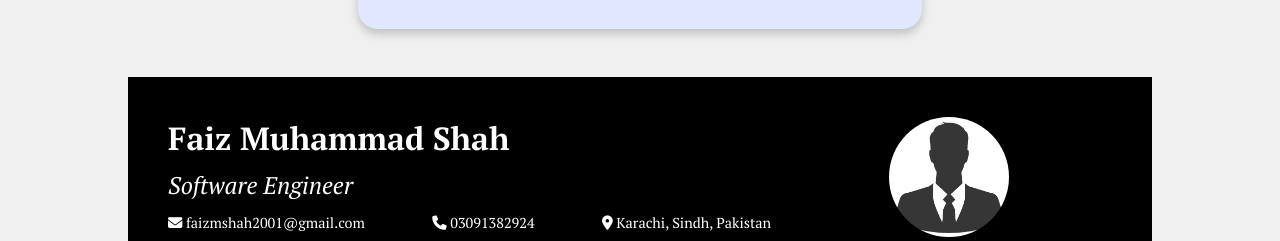
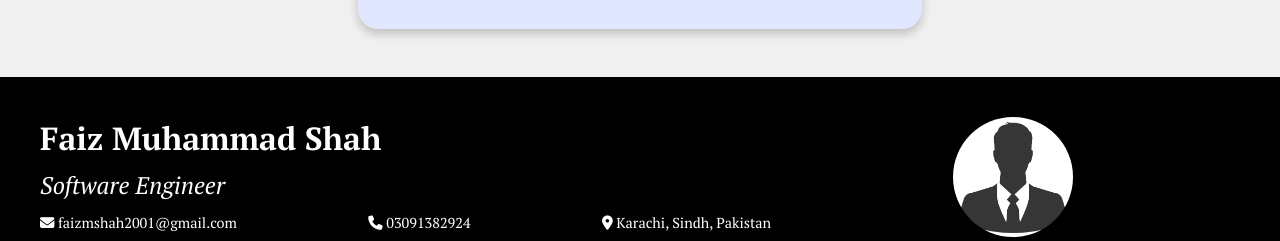
Before and after one commit to faizmshah/CVBanao, a website: page index.html in a window 1280 px wide. Shown: the part 760-1001 px from the top of the page. Drawn offline with Linux system fonts and the light colour scheme.

Commit message:
Update style.css
set min-width for resume template

```diff
--- a/style.css
+++ b/style.css
@@ -61,7 +61,8 @@ body {
 
 /* Resume template styling */
 #resume-template {
-  max-width: 80vw;
+  max-width: fit-content;
+  min-width: 750px;
   width: 100%;
   min-width: 320px;        /* Ensure a minimum width on smaller devices */
   margin: 2rem auto;
```
